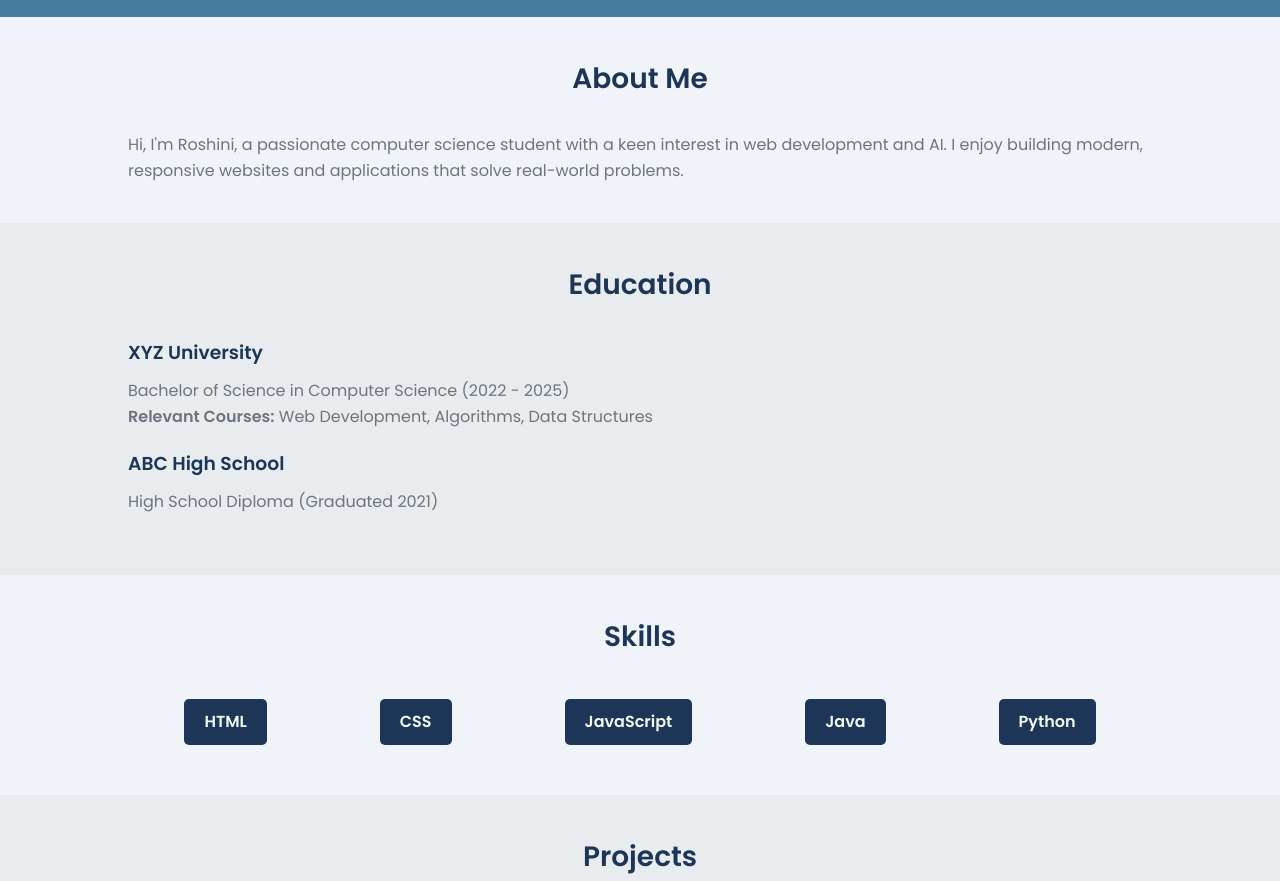
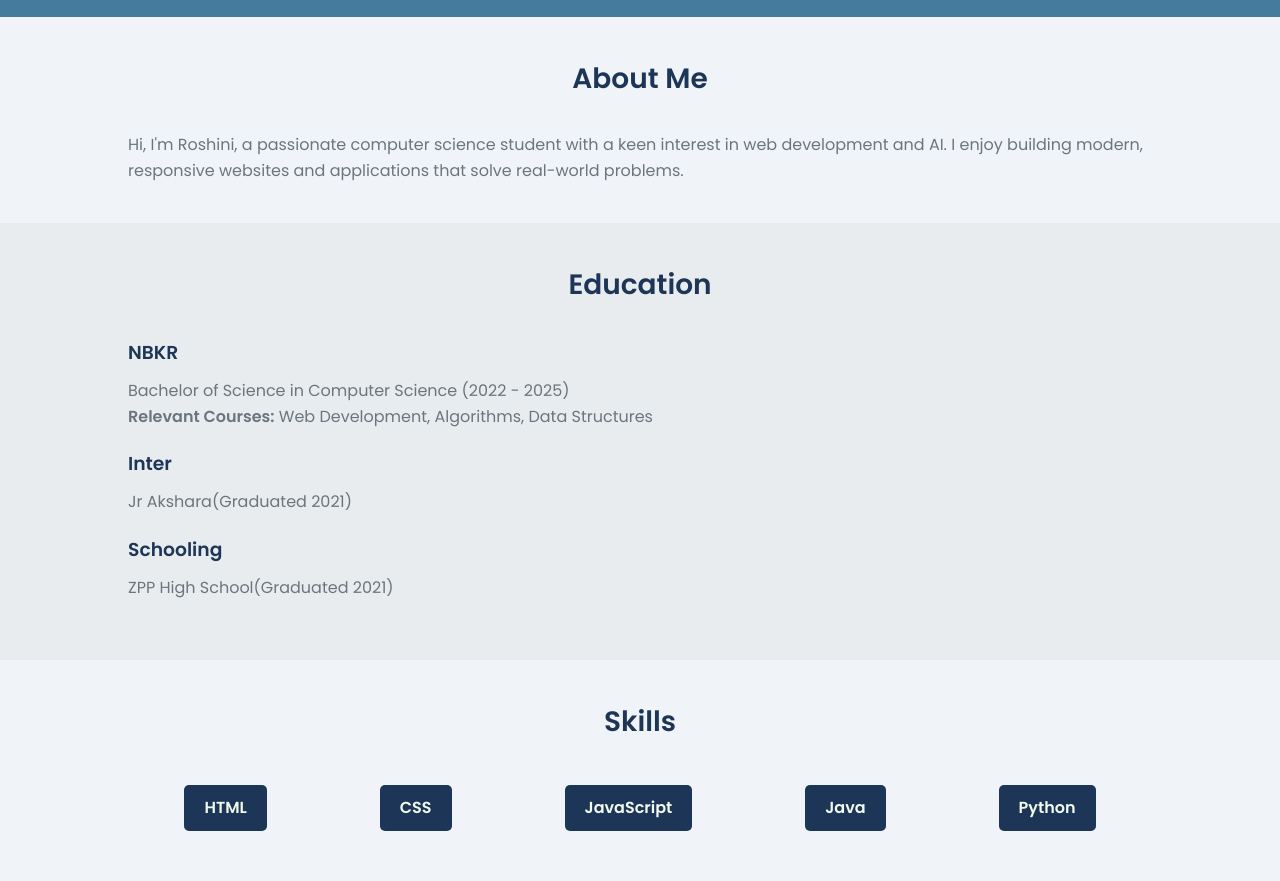
Before and after one commit to laharisangati/Roshini_Portfolio, a plain HTML site: page index.html in a window 1280 px wide. Shown: the part 216-1097 px from the top of the page. Drawn offline with Linux system fonts and the light colour scheme.

Commit message:
Update index.html

```diff
--- a/index.html
+++ b/index.html
@@ -3,7 +3,7 @@
 <head>
     <meta charset="UTF-8">
     <meta name="viewport" content="width=device-width, initial-scale=1.0">
-    <title>Portfolio - John Doe</title>
+    <title>Portfolio - roshini</title>
     <link rel="stylesheet" href="style.css">
     <link href="https://fonts.googleapis.com/css2?family=Poppins:wght@300;400;600&display=swap" rel="stylesheet">
 </head>
@@ -48,13 +48,17 @@
         <div class="container">
             <h2>Education</h2>
             <div class="education-box">
-                <h3>XYZ University</h3>
+                <h3>NBKR</h3>
                 <p>Bachelor of Science in Computer Science (2022 - 2025)</p>
                 <p><strong>Relevant Courses:</strong> Web Development, Algorithms, Data Structures</p>
             </div>
             <div class="education-box">
-                <h3>ABC High School</h3>
-                <p>High School Diploma (Graduated 2021)</p>
+                <h3>Inter</h3>
+                <p> Jr Akshara(Graduated 2021)</p>
+            </div>
+            <div class="education-box">
+                <h3>Schooling</h3>
+                <p>ZPP High School(Graduated 2021)</p>
             </div>
         </div>
     </section>
```
